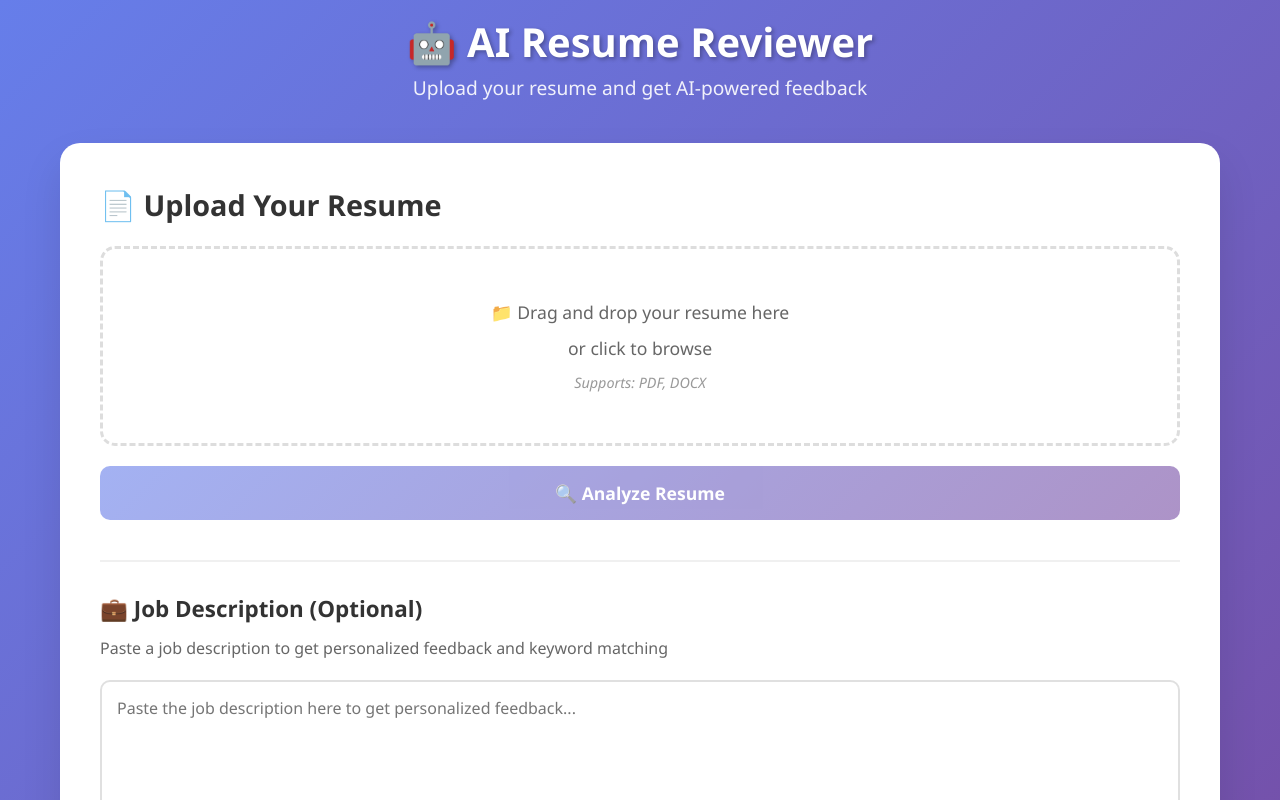
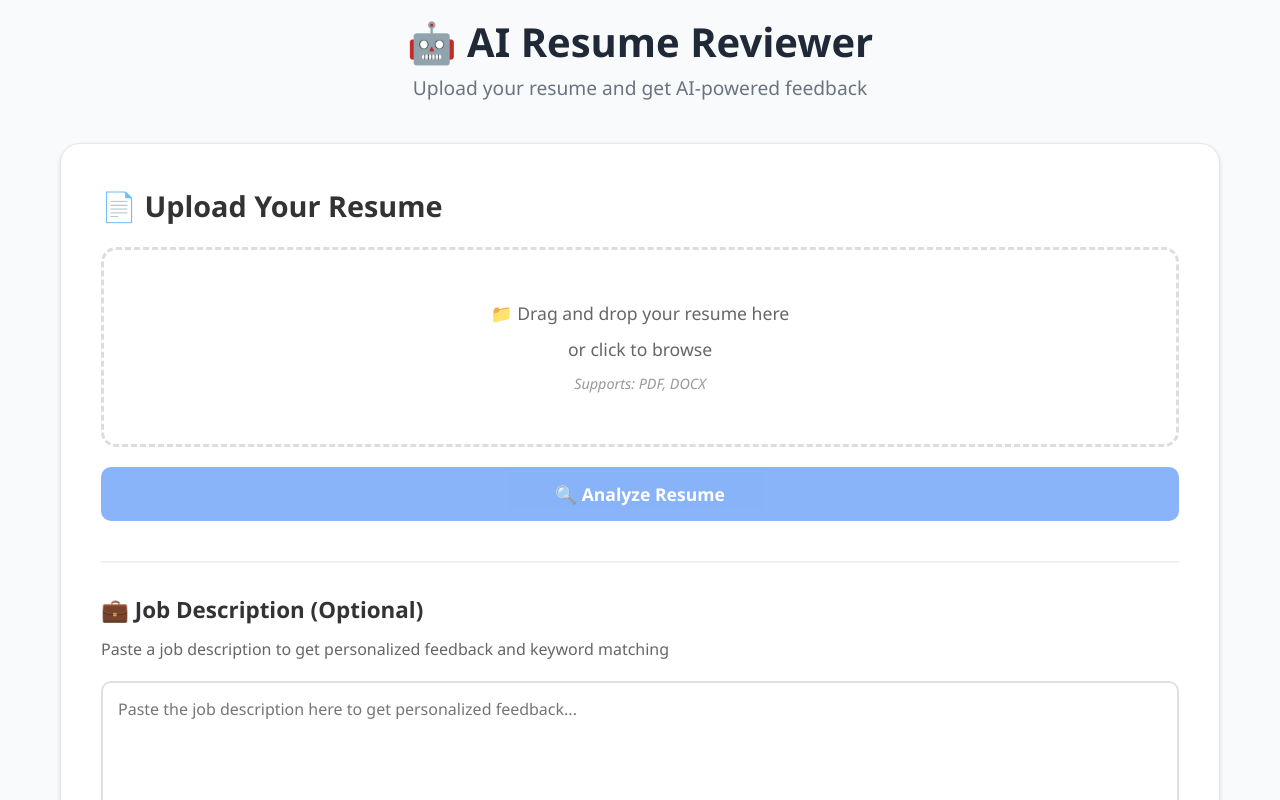
Before and after one commit to eadaggerz/resume-reviewer, a React (Vite) app in the folder frontend/: page / in a window 1280 px wide. Built offline with nearby package versions, Linux system fonts and the light colour scheme.

Commit message:
Feat: change app color schema

```diff
--- a/frontend/src/App.css
+++ b/frontend/src/App.css
@@ -1,7 +1,7 @@
 /* Main App Styles */
 .App {
   min-height: 100vh;
-  background: linear-gradient(135deg, #667eea 0%, #764ba2 100%);
+  background: #F9FAFB; /* Light Gray */
   padding: 20px;
   font-family: 'Segoe UI', Tahoma, Geneva, Verdana, sans-serif;
   width: 100%;
@@ -10,19 +10,19 @@
 
 .app-header {
   text-align: center;
-  color: white;
+  color: #374151; /* Dark gray for contrast */
   margin-bottom: 40px;
 }
 
 .app-header h1 {
   font-size: 2.5rem;
   margin-bottom: 10px;
-  text-shadow: 2px 2px 4px rgba(0,0,0,0.3);
+  color: #1F2937; /* Darker gray for heading */
 }
 
 .app-header p {
   font-size: 1.2rem;
-  opacity: 0.9;
+  color: #6B7280; /* Medium gray for subtitle */
 }
 
 .app-main {
@@ -35,13 +35,14 @@
 
 /* Upload Section */
 .upload-section {
-  background: white;
+  background: #FFFFFF; /* Soft White */
   border-radius: 20px;
   padding: 40px;
-  box-shadow: 0 20px 40px rgba(0,0,0,0.1);
+  box-shadow: 0 4px 6px rgba(0,0,0,0.05), 0 1px 3px rgba(0,0,0,0.1);
   margin-bottom: 30px;
   width: 100%;
   box-sizing: border-box;
+  border: 1px solid #E5E7EB;
 }
 
 /* Resume Upload Component */
@@ -66,13 +67,13 @@
 }
 
 .upload-area:hover {
-  border-color: #667eea;
-  background-color: #f8f9ff;
+  border-color: #3B82F6;
+  background-color: #F8FAFC; /* Cool Gray */
 }
 
 .upload-area.drag-active {
-  border-color: #667eea;
-  background-color: #f0f4ff;
+  border-color: #3B82F6;
+  background-color: #EFF6FF; /* Light Blue Tint */
   transform: scale(1.02);
 }
 
@@ -119,7 +120,7 @@
 }
 
 .analyze-btn {
-  background: linear-gradient(135deg, #667eea 0%, #764ba2 100%);
+  background: #3B82F6; /* Blue */
   color: white;
   border: none;
   padding: 15px 30px;
@@ -132,8 +133,9 @@
 }
 
 .analyze-btn:hover:not(:disabled) {
+  background: #2563EB;
   transform: translateY(-2px);
-  box-shadow: 0 10px 20px rgba(102, 126, 234, 0.3);
+  box-shadow: 0 10px 20px rgba(59, 130, 246, 0.3);
 }
 
 .analyze-btn:disabled {
@@ -174,16 +176,16 @@
 
 .job-description-textarea:focus {
   outline: none;
-  border-color: #667eea;
-  box-shadow: 0 0 0 3px rgba(102, 126, 234, 0.1);
+  border-color: #3B82F6;
+  box-shadow: 0 0 0 3px rgba(59, 130, 246, 0.1);
 }
 
 .form-tips {
   margin-top: 15px;
   padding: 15px;
-  background: #f8f9ff;
+  background: #EFF6FF; /* Light Blue Tint */
   border-radius: 10px;
-  border-left: 4px solid #667eea;
+  border-left: 4px solid #3B82F6;
 }
 
 .form-tips p {
@@ -204,12 +206,13 @@
 
 /* Analysis Results */
 .analysis-results {
-  background: white;
+  background: #FFFFFF; /* Soft White */
   border-radius: 20px;
   padding: 40px;
-  box-shadow: 0 20px 40px rgba(0,0,0,0.1);
+  box-shadow: 0 4px 6px rgba(0,0,0,0.05), 0 1px 3px rgba(0,0,0,0.1);
   width: 100%;
   box-sizing: border-box;
+  border: 1px solid #E5E7EB;
 }
 
 .results-header {
@@ -246,9 +249,9 @@
 .result-section {
   margin-bottom: 40px;
   padding: 25px;
-  background: #f8f9fa;
+  background: #F8FAFC; /* Cool Gray */
   border-radius: 15px;
-  border-left: 5px solid #667eea;
+  border-left: 5px solid #3B82F6;
 }
 
 .result-section h3 {
@@ -356,7 +359,7 @@
 
 .metric-value {
   font-weight: bold;
-  color: #667eea;
+  color: #3B82F6;
   font-size: 1.1rem;
 }
 
@@ -411,11 +414,11 @@
 }
 
 .rewrite-suggestion {
-  background: #f8f9ff;
+  background: #EFF6FF; /* Light Blue Tint */
   padding: 15px;
   border-radius: 8px;
   margin-bottom: 10px;
-  border-left: 4px solid #667eea;
+  border-left: 4px solid #3B82F6;
   font-family: 'Courier New', monospace;
   font-size: 0.95rem;
   line-height: 1.5;
```
